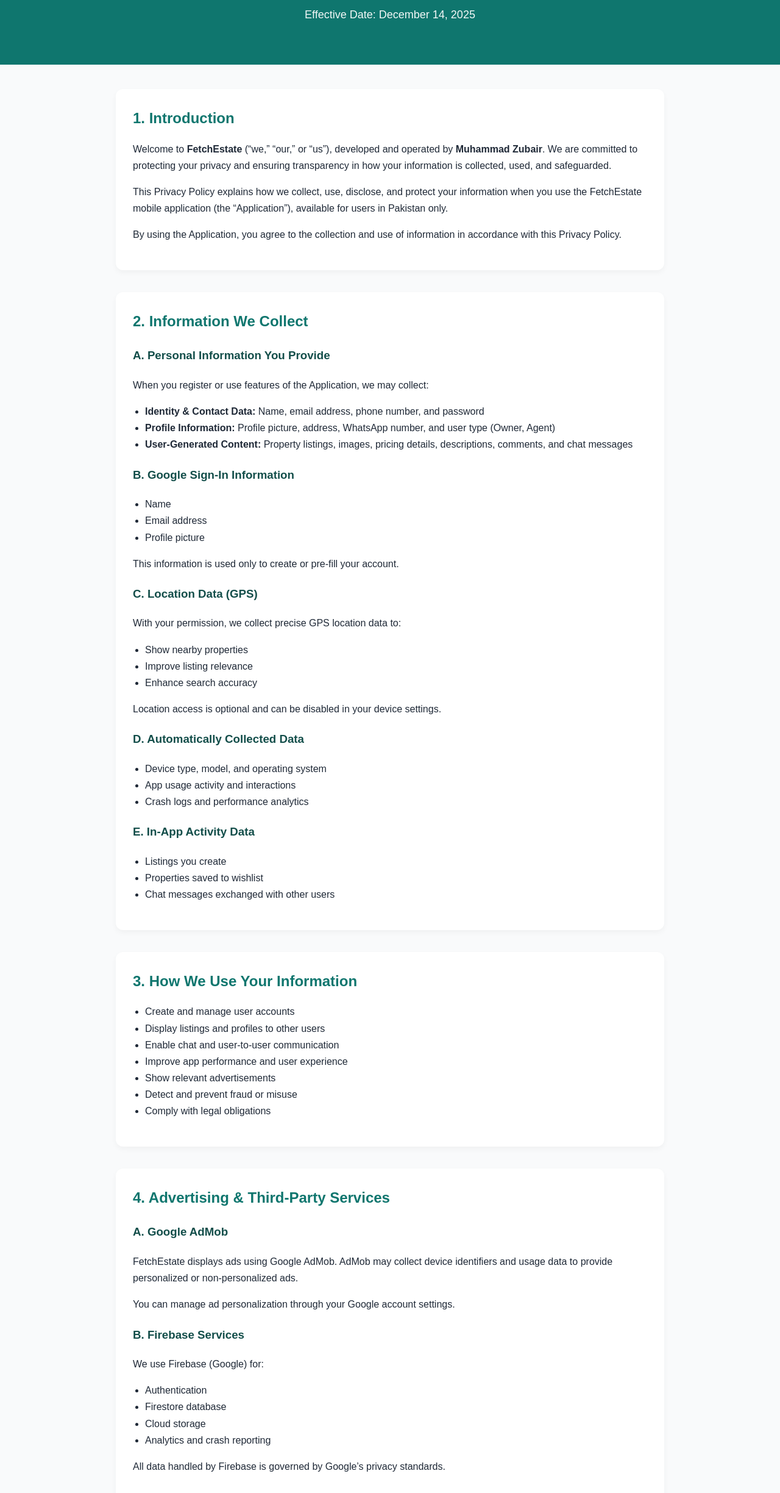
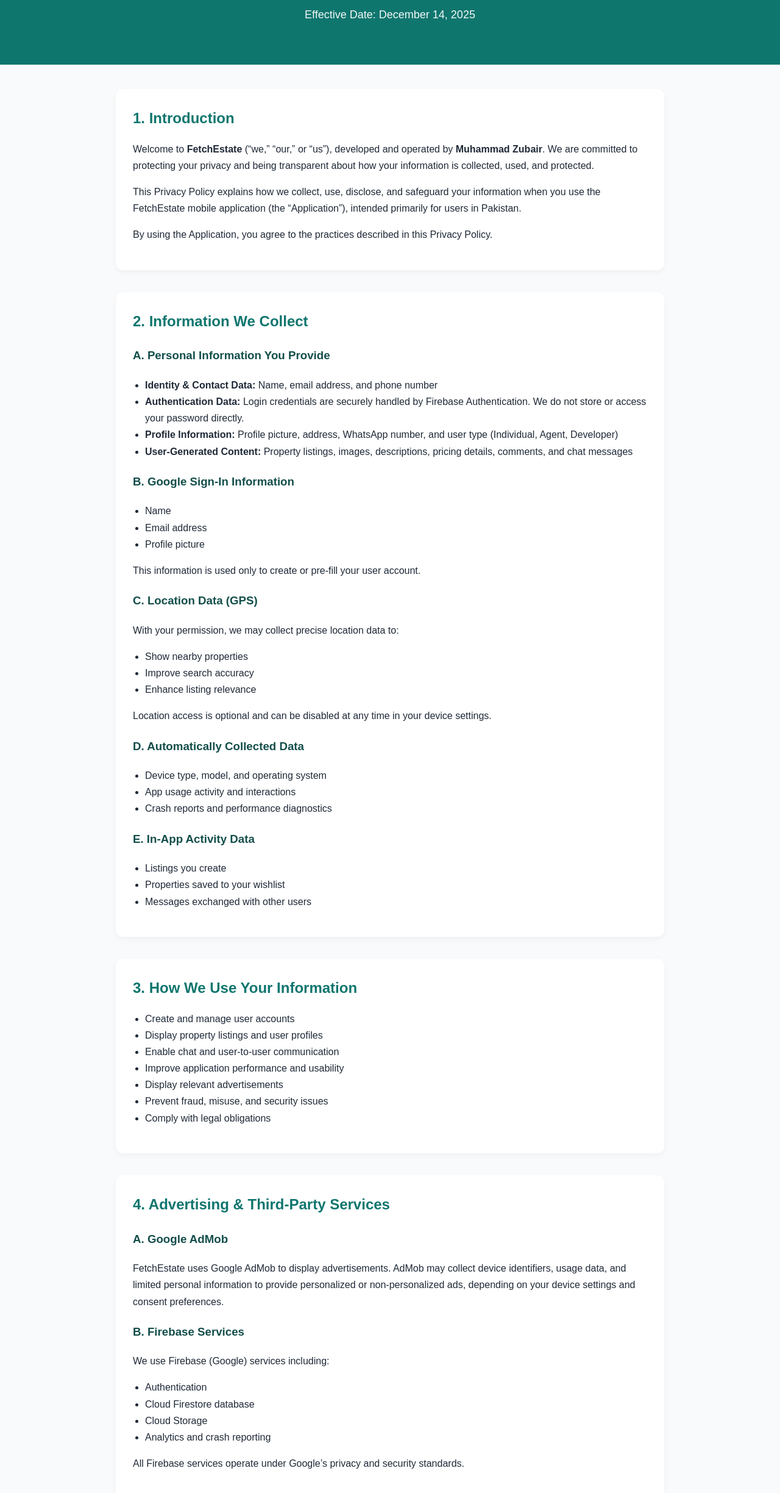
Before and after one commit to fetchestate-del/fetchestate-privacy-policy, a plain HTML site: page privacy-policy.html in a window 1280 px wide. Shown: the part 112-2560 px from the top of the page at 61% size. Drawn offline with Linux system fonts and the light colour scheme.

Commit message:
Update privacy-policy.html

```diff
--- a/privacy-policy.html
+++ b/privacy-policy.html
@@ -94,17 +94,16 @@
   <h2>1. Introduction</h2>
   <p>
     Welcome to <strong>FetchEstate</strong> (“we,” “our,” or “us”), developed and operated by
-    <strong>Muhammad Zubair</strong>. We are committed to protecting your privacy and ensuring
-    transparency in how your information is collected, used, and safeguarded.
+    <strong>Muhammad Zubair</strong>. We are committed to protecting your privacy and being
+    transparent about how your information is collected, used, and protected.
   </p>
   <p>
-    This Privacy Policy explains how we collect, use, disclose, and protect your information
-    when you use the FetchEstate mobile application (the “Application”), available for users
-    in Pakistan only.
+    This Privacy Policy explains how we collect, use, disclose, and safeguard your information
+    when you use the FetchEstate mobile application (the “Application”), intended primarily for
+    users in Pakistan.
   </p>
   <p>
-    By using the Application, you agree to the collection and use of information in accordance
-    with this Privacy Policy.
+    By using the Application, you agree to the practices described in this Privacy Policy.
   </p>
 </section>
 
@@ -112,11 +111,11 @@
   <h2>2. Information We Collect</h2>
 
   <h3>A. Personal Information You Provide</h3>
-  <p>When you register or use features of the Application, we may collect:</p>
   <ul>
-    <li><strong>Identity & Contact Data:</strong> Name, email address, phone number, and password</li>
-    <li><strong>Profile Information:</strong> Profile picture, address, WhatsApp number, and user type (Owner, Agent)</li>
-    <li><strong>User-Generated Content:</strong> Property listings, images, pricing details, descriptions, comments, and chat messages</li>
+    <li><strong>Identity & Contact Data:</strong> Name, email address, and phone number</li>
+    <li><strong>Authentication Data:</strong> Login credentials are securely handled by Firebase Authentication. We do not store or access your password directly.</li>
+    <li><strong>Profile Information:</strong> Profile picture, address, WhatsApp number, and user type (Individual, Agent, Developer)</li>
+    <li><strong>User-Generated Content:</strong> Property listings, images, descriptions, pricing details, comments, and chat messages</li>
   </ul>
 
   <h3>B. Google Sign-In Information</h3>
@@ -125,29 +124,29 @@
     <li>Email address</li>
     <li>Profile picture</li>
   </ul>
-  <p>This information is used only to create or pre-fill your account.</p>
+  <p>This information is used only to create or pre-fill your user account.</p>
 
   <h3>C. Location Data (GPS)</h3>
-  <p>With your permission, we collect precise GPS location data to:</p>
+  <p>With your permission, we may collect precise location data to:</p>
   <ul>
     <li>Show nearby properties</li>
-    <li>Improve listing relevance</li>
-    <li>Enhance search accuracy</li>
+    <li>Improve search accuracy</li>
+    <li>Enhance listing relevance</li>
   </ul>
-  <p>Location access is optional and can be disabled in your device settings.</p>
+  <p>Location access is optional and can be disabled at any time in your device settings.</p>
 
   <h3>D. Automatically Collected Data</h3>
   <ul>
     <li>Device type, model, and operating system</li>
     <li>App usage activity and interactions</li>
-    <li>Crash logs and performance analytics</li>
+    <li>Crash reports and performance diagnostics</li>
   </ul>
 
   <h3>E. In-App Activity Data</h3>
   <ul>
     <li>Listings you create</li>
-    <li>Properties saved to wishlist</li>
-    <li>Chat messages exchanged with other users</li>
+    <li>Properties saved to your wishlist</li>
+    <li>Messages exchanged with other users</li>
   </ul>
 </section>
 
@@ -155,11 +154,11 @@
   <h2>3. How We Use Your Information</h2>
   <ul>
     <li>Create and manage user accounts</li>
-    <li>Display listings and profiles to other users</li>
+    <li>Display property listings and user profiles</li>
     <li>Enable chat and user-to-user communication</li>
-    <li>Improve app performance and user experience</li>
-    <li>Show relevant advertisements</li>
-    <li>Detect and prevent fraud or misuse</li>
+    <li>Improve application performance and usability</li>
+    <li>Display relevant advertisements</li>
+    <li>Prevent fraud, misuse, and security issues</li>
     <li>Comply with legal obligations</li>
   </ul>
 </section>
@@ -169,24 +168,20 @@
 
   <h3>A. Google AdMob</h3>
   <p>
-    FetchEstate displays ads using Google AdMob. AdMob may collect device identifiers and usage
-    data to provide personalized or non-personalized ads.
-  </p>
-  <p>
-    You can manage ad personalization through your Google account settings.
+    FetchEstate uses Google AdMob to display advertisements. AdMob may collect device identifiers,
+    usage data, and limited personal information to provide personalized or non-personalized ads,
+    depending on your device settings and consent preferences.
   </p>
 
   <h3>B. Firebase Services</h3>
-  <p>We use Firebase (Google) for:</p>
+  <p>We use Firebase (Google) services including:</p>
   <ul>
     <li>Authentication</li>
-    <li>Firestore database</li>
-    <li>Cloud storage</li>
+    <li>Cloud Firestore database</li>
+    <li>Cloud Storage</li>
     <li>Analytics and crash reporting</li>
   </ul>
-  <p>
-    All data handled by Firebase is governed by Google’s privacy standards.
-  </p>
+  <p>All Firebase services operate under Google’s privacy and security standards.</p>
 </section>
 
 <section>
@@ -196,8 +191,8 @@
   <h3>A. With Other Users</h3>
   <ul>
     <li>Name and profile picture</li>
-    <li>User type (Owner / Agent)</li>
-    <li>Phone & WhatsApp number (public on listings)</li>
+    <li>User type (Individual / Agent / Developer)</li>
+    <li>Phone and WhatsApp number (visible on listings)</li>
     <li>Property details and images</li>
   </ul>
 
@@ -208,7 +203,8 @@
 
   <h3>C. Service Providers</h3>
   <p>
-    Trusted third-party services (Firebase, AdMob) only receive data necessary to perform their functions.
+    Trusted third-party providers (Firebase, AdMob) receive only the data necessary to perform
+    their services.
   </p>
 </section>
 
@@ -217,44 +213,44 @@
 
   <h3>A. In-App Account Deletion</h3>
   <p>
-    You can delete your account directly from the app:
+    You may delete your account directly from the app:
     <strong>Profile → Delete Account</strong>
   </p>
 
-  <p>When you delete your account:</p>
+  <p>Upon deletion:</p>
   <ul>
-    <li>Your profile data is removed</li>
-    <li>Your listings are deleted</li>
-    <li>Your authentication record is permanently erased</li>
+    <li>Your profile information is removed</li>
+    <li>Your listings are permanently deleted</li>
+    <li>Your authentication record is erased</li>
   </ul>
 
   <h3>B. Data Retention</h3>
   <p>
-    Some limited data may be retained temporarily for legal compliance, fraud prevention,
-    and system backups. This data is securely deleted once no longer required.
+    Limited data may be retained temporarily for legal compliance, fraud prevention,
+    or system backups, and is securely deleted when no longer required.
   </p>
 </section>
 
 <section>
   <h2>7. Data Security</h2>
   <p>
-    We use industry-standard technical and administrative safeguards to protect your information.
-    However, no system is 100% secure.
+    We implement reasonable technical and administrative safeguards to protect your information.
+    However, no system can guarantee complete security.
   </p>
 </section>
 
 <section>
   <h2>8. Children’s Privacy</h2>
   <p>
-    FetchEstate is not intended for children under 13. We do not knowingly collect personal data
-    from children. If such data is discovered, it will be deleted immediately.
+    FetchEstate is not intended for children under the age of 13. We do not knowingly collect
+    personal information from children.
   </p>
 </section>
 
 <section>
   <h2>9. Your Rights</h2>
   <ul>
-    <li>Access and update your profile</li>
+    <li>Access and update your profile information</li>
     <li>Control location permissions</li>
     <li>Delete your account at any time</li>
   </ul>
@@ -263,16 +259,16 @@
 <section>
   <h2>10. Changes to This Policy</h2>
   <p>
-    We may update this Privacy Policy periodically. Any changes will be reflected by updating
-    the “Effective Date” above.
+    We may update this Privacy Policy from time to time. Changes will be reflected by updating
+    the effective date above.
   </p>
 </section>
 
 <section>
   <h2>11. Contact Us</h2>
   <p>
-    If you have any questions or concerns about this Privacy Policy, contact us at:
-    <br /><br />
+    For any questions or concerns regarding this Privacy Policy, contact us at:
+    <br><br>
     📧 <a href="mailto:fetchestate@gmail.com">fetchestate@gmail.com</a>
   </p>
 </section>
```
